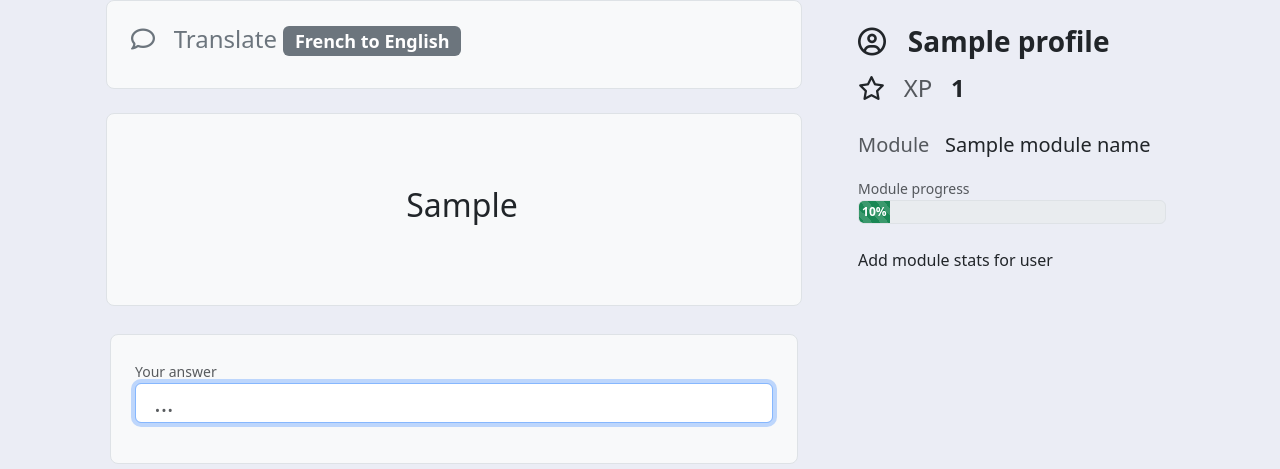
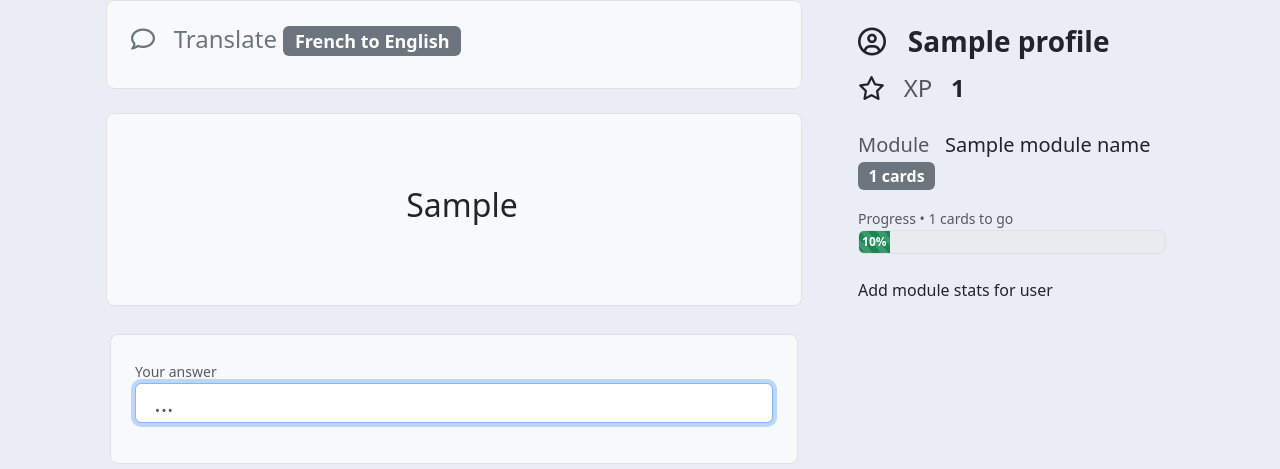
Before and after one commit to Inu-Oh/frendj, a Django app: template frendj/templates/frendj/learn.html in a window 1280 px wide. Shown: the top 469 px of the page. Run offline with Django 4.2, Linux system fonts and the light colour scheme; tables that the repository leaves empty hold one stand-in row (values such as "Sample post"); the template is opened without the code that fills it: values that come from a table or form of the project are taken from there, most other values are stand-ins (such as "Sample title", 1, 10 or a date in 2020); parts of the project's set-up code (start-up, migrations or seed data) failed here and were passed over; some libraries are stand-ins or nearby versions.

Commit message:
add information to LearnView info pane

```diff
--- a/frendj/templates/frendj/learn.html
+++ b/frendj/templates/frendj/learn.html
@@ -28,11 +28,15 @@
                     </div>
 
                     <div class="fs-5 py-2">
-                        <span class="text-muted">Module</span> &nbsp; {{ module_name }}
+                        <span class="text-muted">Module</span> &nbsp; {{ module_name }} &nbsp;
+                        <span class="fs-6 badge bg-secondary">{{ phrase_count }} cards</span>
                     </div>
+
                     <div class="py-2">
                         <label for="prog-bar" class="text-muted small">
-                            Module progress
+                            Progress &#8226;
+                            {% if learned_count > 0 %}{{ learned_count }} done &#8226; {% endif %}
+                            {{ unlearned_count }} cards to go
                         </label>
                         <div class="progress border" id="prog-bar">
                             <div class="progress-bar progress-bar-striped bg-success fw-bold"
--- a/frendj/views.py
+++ b/frendj/views.py
@@ -375,6 +375,9 @@ class LearnView(LoginRequiredMixin, View):
                 'profile': profile,
                 'form': form,
                 'phrase': phrase,
+                'phrase_count': module_phrase_count,
+                'learned_count': learned_count,
+                'unlearned_count': module_phrase_count - learned_count,
                 'user_phrase_strength': user_phrase_strength, # Phrase strength object
                 'module_progress': module_progress,
                 'module_name': module.name
--- a/import_data.csv
+++ b/import_data.csv
@@ -25,7 +25,7 @@ phrase_id,module_name,phrase,phrase_lang,translations
 1883,nouns,keeper,English,"[""gardien""]"
 1884,nouns,guard,English,"[""gardien""]"
 1885,nouns,magicien,French,"[""magician""]"
-1886,nouns,magician,English,"[""magicien""]"
+1886,nouns,magician,English,"[""magicien"", ""magicienne""]"
 1887,nouns,végétarien,French,"[""vegetarian""]"
 1888,nouns,vegetarian,English,"[""végétarien""]"
 1889,nouns,chirurgien,French,"[""surgeon""]"
@@ -179,7 +179,7 @@ phrase_id,module_name,phrase,phrase_lang,translations
 2037,adjective,technique,French,"[""technical""]"
 2038,adjective,technical,English,"[""technique""]"
 2039,professions,technicien,French,"[""technician""]"
-2040,professions,technician,English,"[""technicien""]"
+2040,professions,technician,English,"[""technicien"", ""technicienne""]"
 2041,nouns,monsieur,French,"[""sir""]"
 2042,nouns,sir,English,"[""monsieur""]"
 2043,business,profit,French,"[""profit""]"
```
